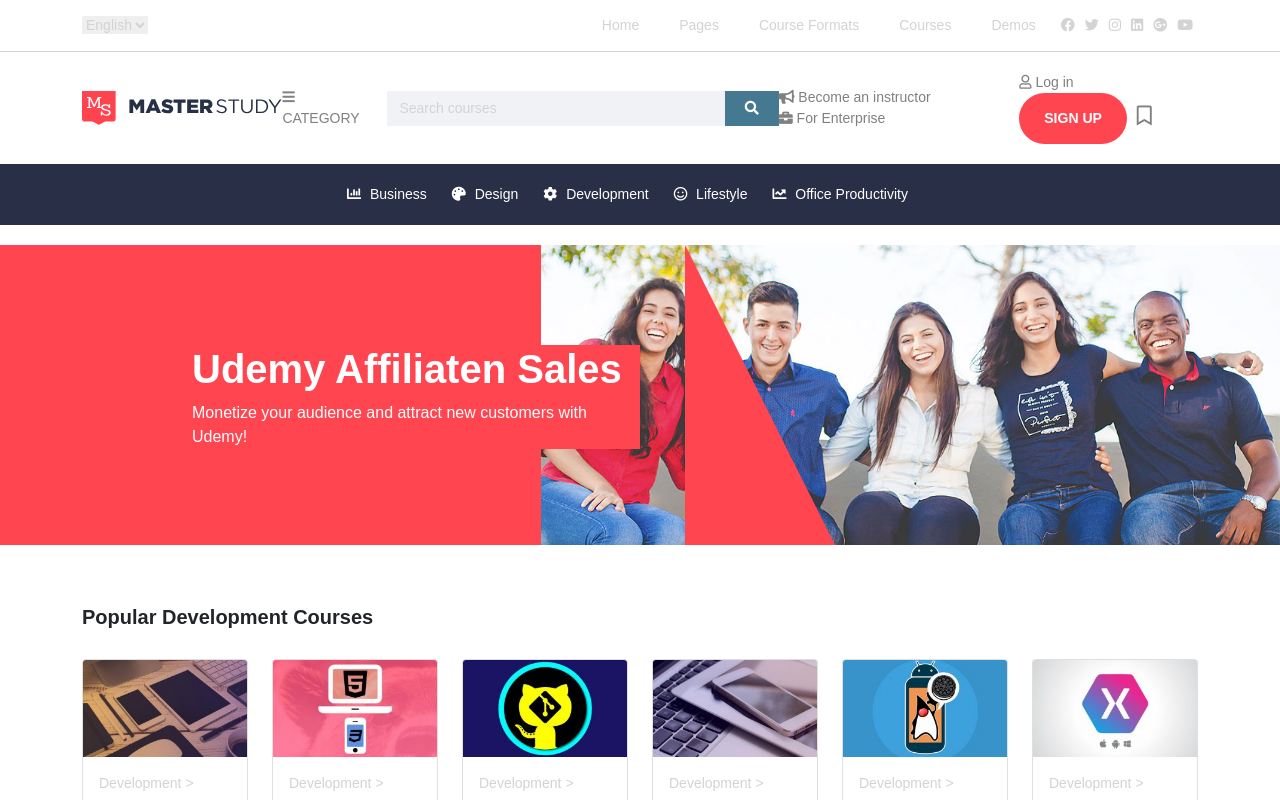
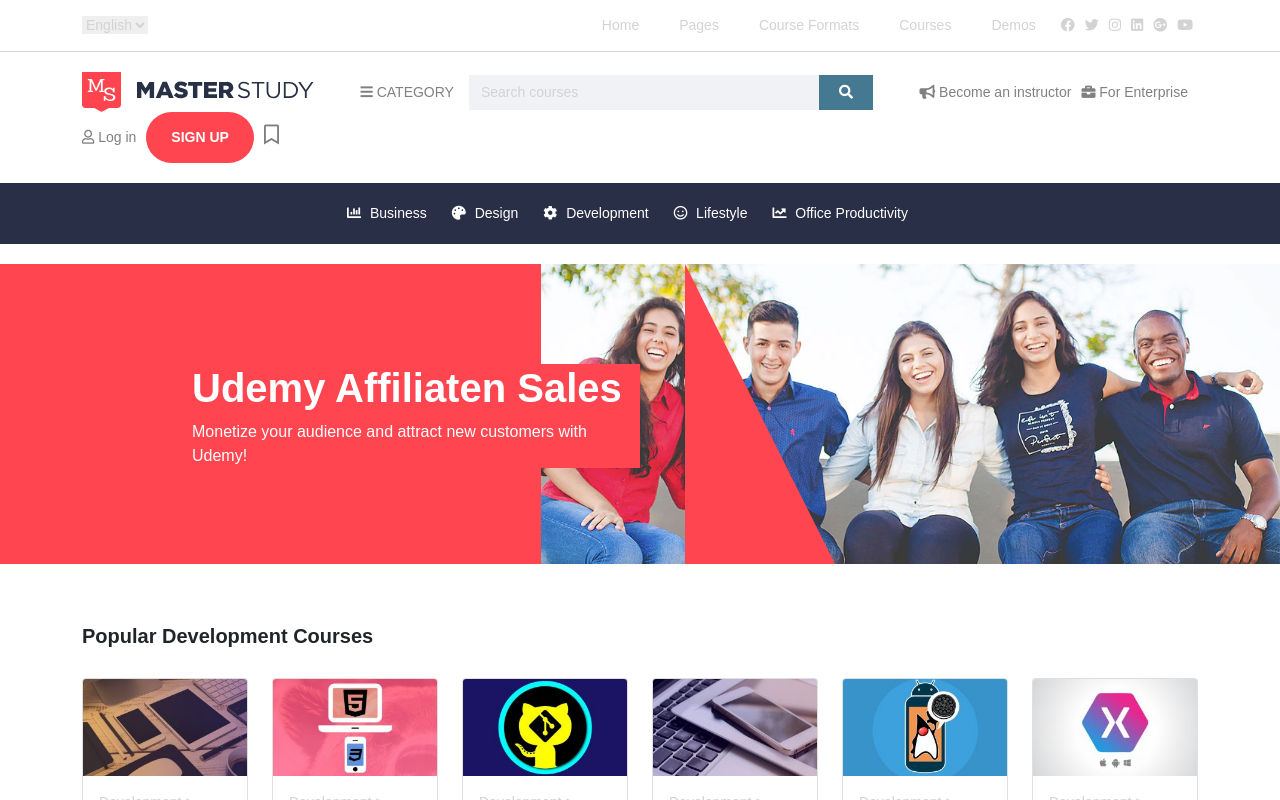
Before and after one commit to radfarelmira/proj-html-vuejs, a Vue app: page / in a window 1280 px wide. Shown: the top 800 px of the page. Built offline with nearby package versions, Linux system fonts and the light colour scheme.

Commit message:
adjust header component logo

```diff
--- a/src/components/Banner.vue
+++ b/src/components/Banner.vue
@@ -24,6 +24,7 @@
 section{
     margin-top: 20px;
     color: white;
+    width: 100%;
     height: 300px;
     background-color: $primary_color;
     background-image: url(../assets/img/slide-1.jpg);
--- a/src/components/Header.vue
+++ b/src/components/Header.vue
@@ -36,7 +36,7 @@
             <div class="logo">
                 <img src="../assets/img/MasterStudy.svg" alt="Master Study Logo">
             </div>
-            <div class="input">
+            <div class="input-content">
                 <a href="#">
                     <i class="fas fa-bars"></i>
                     category
@@ -106,6 +106,7 @@
 @import '../style/variables.scss';
 
 header{
+    width: 100%;
     font-size: 14px;
     .header-top{
         border-bottom: 1px solid lightgray;
@@ -176,11 +177,17 @@
             display: flex;
             justify-content: space-between;
             align-items: center;
+            flex-wrap: wrap;
 
-            .input{
+            img{
+                min-width: 200px;
+            }
+
+            .input-content{
                 display: flex;
+                justify-content: space-between;
                 align-items: center;
-
+                flex-wrap: wrap;
 
                 a{
                     margin-right: 15px;
--- a/src/components/Subscribe.vue
+++ b/src/components/Subscribe.vue
@@ -8,7 +8,7 @@
                 </div>
                 <div class="col col-right">
                     <h5>your e-mail address</h5>
-                    <div class="input">
+                    <div class="input-content">
                         <input type="text" placeholder="Enter your E-mail">
                         <button type="button">
                             Subscribe
@@ -50,7 +50,7 @@
                     text-transform:uppercase;
                     font-size: 14px;
                 }
-                .input{
+                .input-content{
 
                     input{
                         border: none;
```
